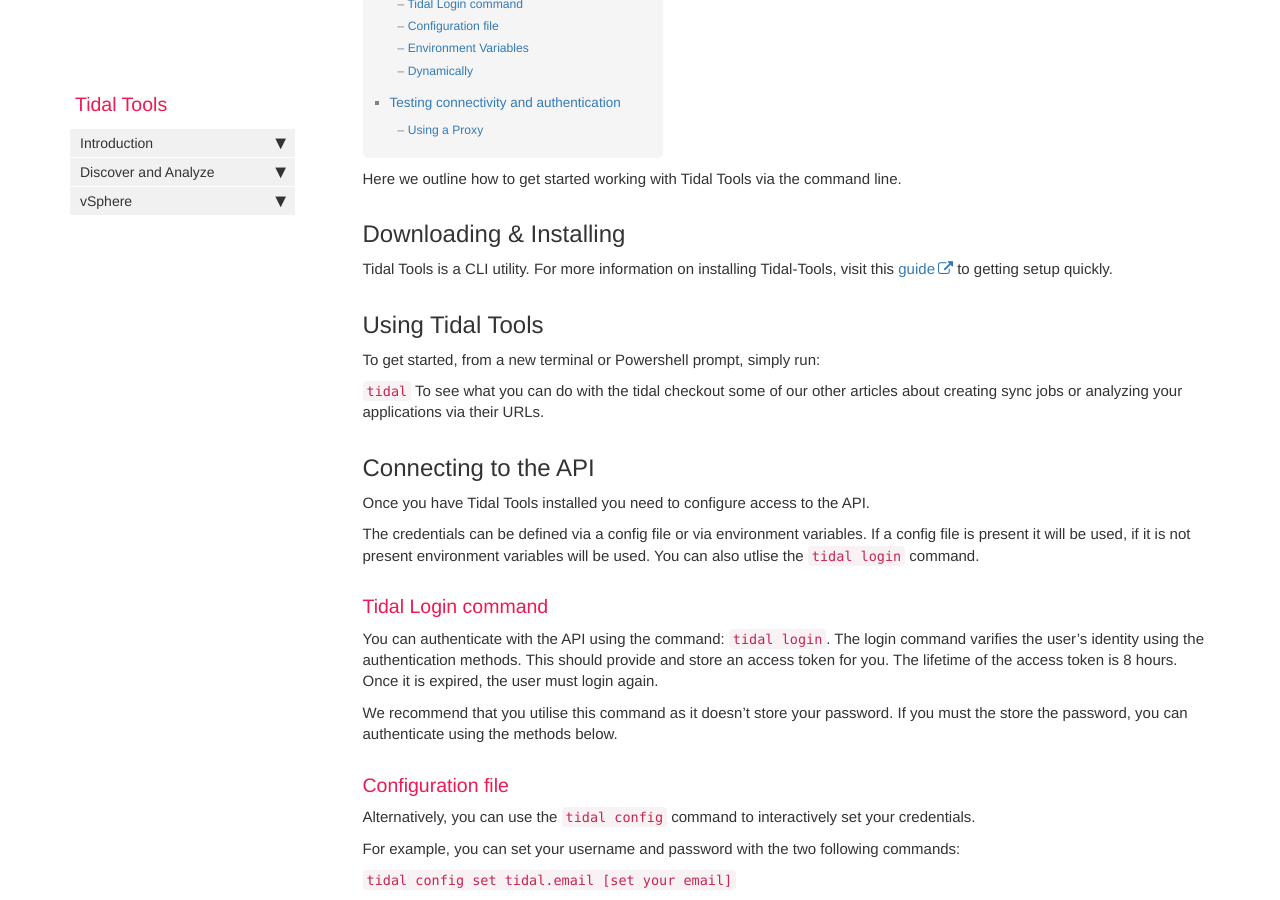
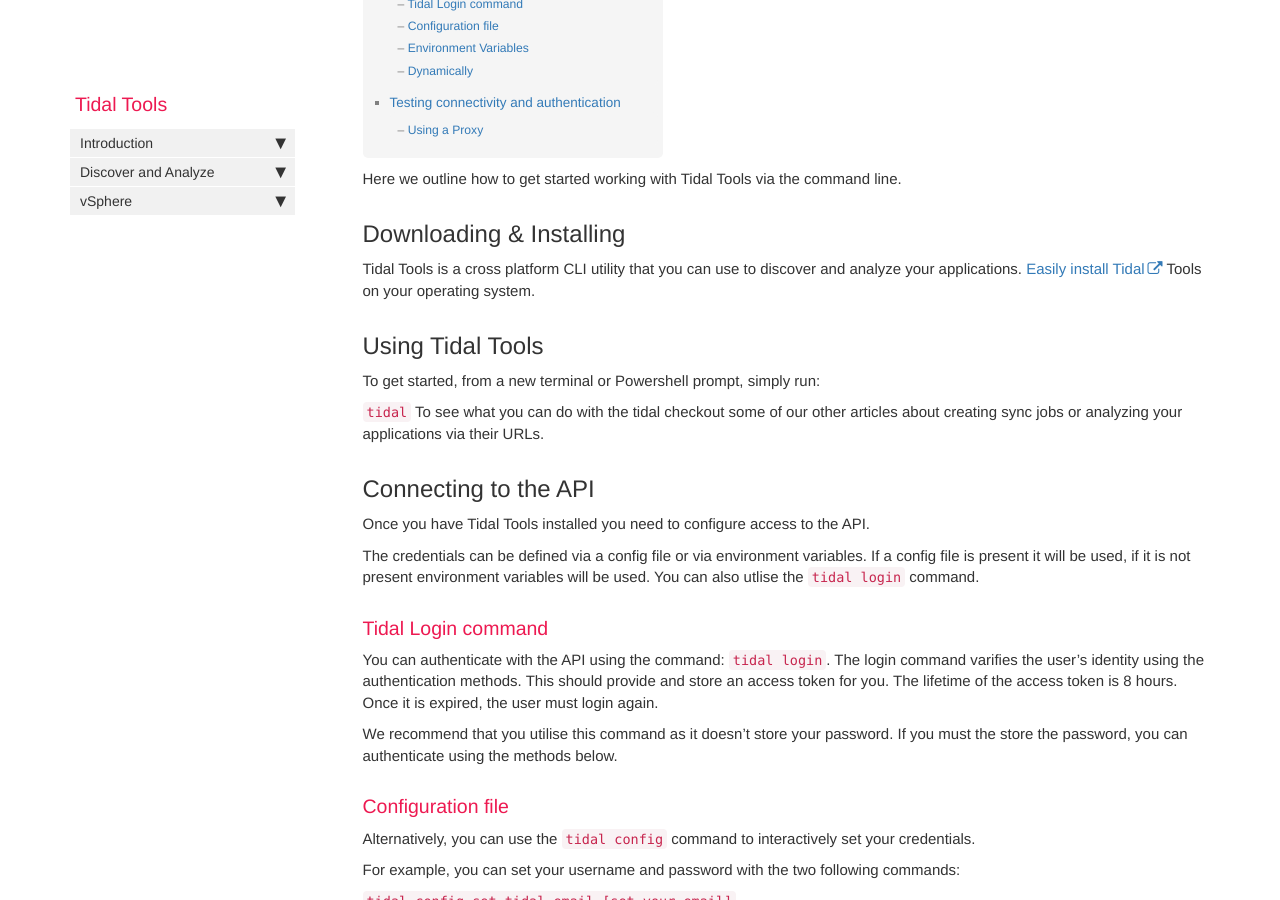
Before and after one commit to tidalmigrations/tidalmigrations.github.io, a Jekyll site: the page built from pages/tidal tools/getstarted.md, in a window 1280 px wide and 900 px high, scrolled down 316 px. Built offline with Jekyll 4.4.1, drawn with Linux system fonts in a browser that asks for light colours; nearby versions of some CDN libraries; comment, search, counter and statistics services are not loaded.

Commit message:
change wording of installing tidal tools

```diff
--- a/pages/tidal tools/getstarted.md
+++ b/pages/tidal tools/getstarted.md
@@ -11,8 +11,9 @@ folder: tidaltools
 Here we outline how to get started working with Tidal Tools via the command line.
 
 ## Downloading & Installing
-Tidal Tools is a CLI utility.
-For more information on installing Tidal-Tools, visit this [guide](https://get.tidal.sh.) to getting setup quickly.
+
+Tidal Tools is a cross platform CLI utility that you can use to discover and analyze your applications.
+[Easily install Tidal](https://get.tidal.sh.) Tools on your operating system.
 
 ## Using Tidal Tools
 To get started, from a new terminal or Powershell prompt, simply run:
```
